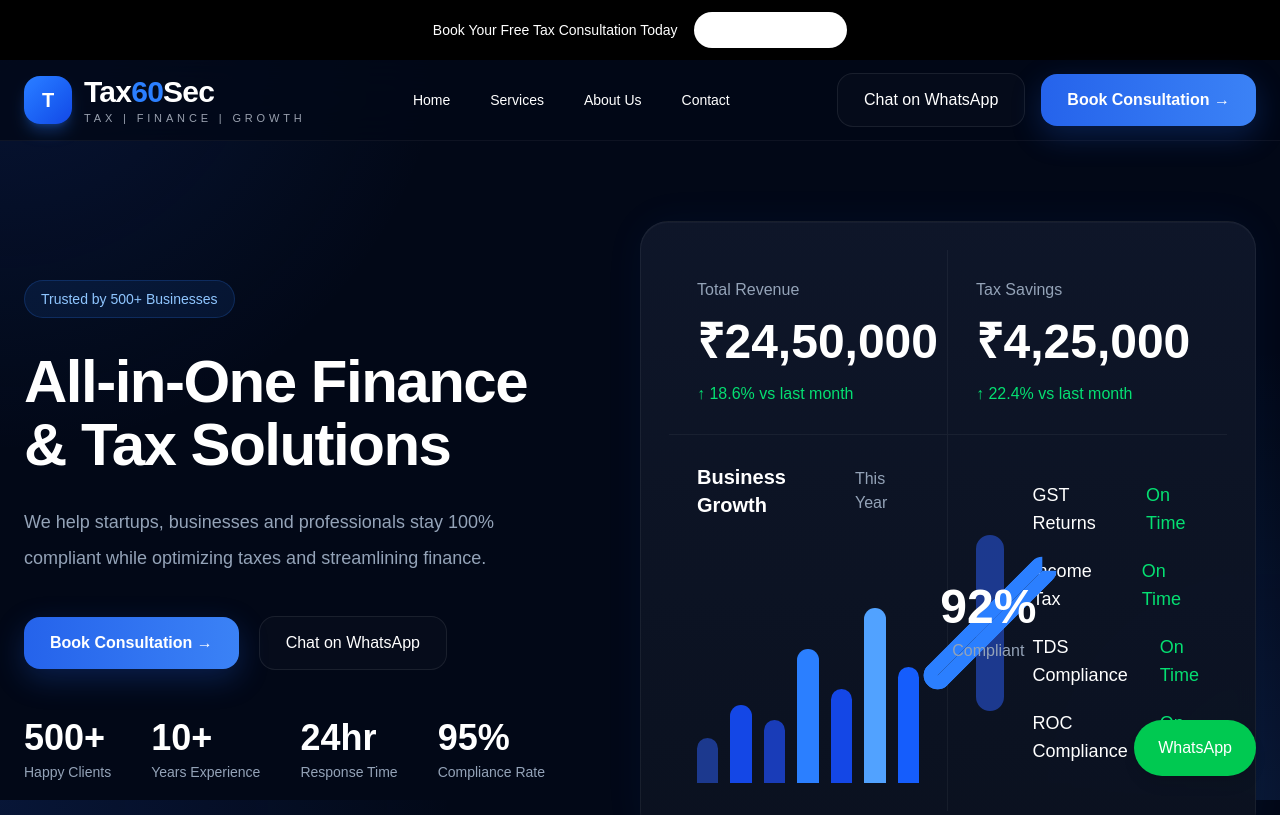
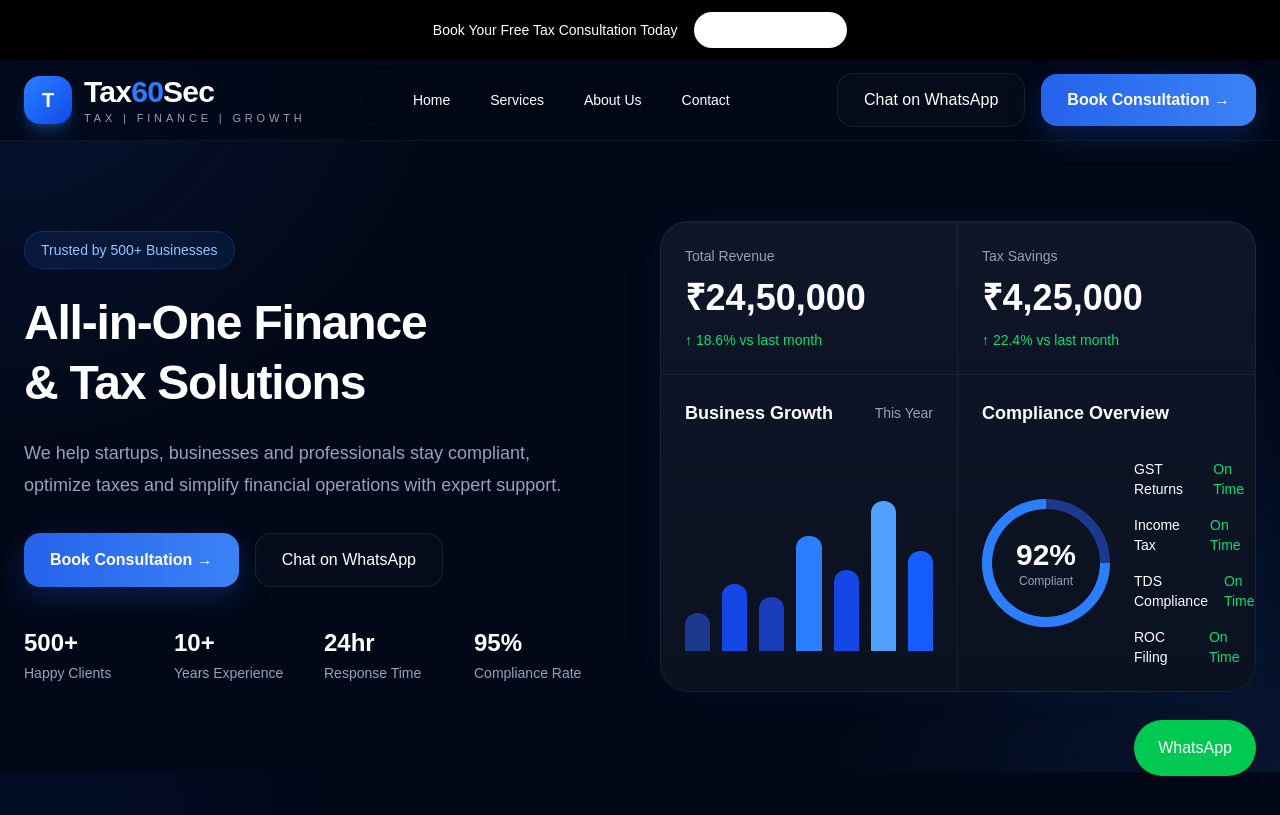
Before and after one commit to nithinreddyavula/taxin60sec, a Next.js app: page / in a window 1280 px wide. Shown: the top 815 px of the page. Built offline with nearby package versions, Linux system fonts and the light colour scheme.

Commit message:
fix alignment

```diff
--- a/sections/Hero.tsx
+++ b/sections/Hero.tsx
@@ -6,23 +6,24 @@ export default function Hero() {
 
   return (
 
-    <section className="section-space">
+    <section className="py-16 lg:py-20">
 
       <div className="container-main">
 
-        <div className="grid lg:grid-cols-[1fr_1.1fr] gap-14 items-center">
+        <div className="grid lg:grid-cols-2 gap-10 items-center">
 
-          {/* LEFT */}
-          <div>
+          {/* LEFT SIDE */}
+          <div className="max-w-xl">
 
-            <div className="inline-flex items-center gap-2 rounded-full border border-blue-500/20 bg-blue-500/10 px-4 py-2 text-sm text-blue-300">
+            {/* BADGE */}
+            <div className="inline-flex items-center rounded-full border border-blue-500/20 bg-blue-500/10 px-4 py-2 text-sm text-blue-300">
 
               Trusted by 500+ Businesses
 
             </div>
 
             {/* TITLE */}
-            <h1 className="mt-8 text-5xl lg:text-6xl font-bold leading-[1.05] tracking-tight max-w-xl">
+            <h1 className="mt-6 text-4xl lg:text-5xl font-bold leading-tight tracking-tight">
 
               All-in-One Finance
               <br />
@@ -31,16 +32,16 @@ export default function Hero() {
             </h1>
 
             {/* DESC */}
-            <p className="mt-7 text-lg text-secondary leading-9 max-w-lg">
+            <p className="mt-6 text-lg leading-8 text-secondary">
 
-              We help startups, businesses and professionals stay
-              100% compliant while optimizing taxes and
-              streamlining finance.
+              We help startups, businesses and professionals
+              stay compliant, optimize taxes and simplify
+              financial operations with expert support.
 
             </p>
 
             {/* BUTTONS */}
-            <div className="mt-10 flex flex-wrap items-center gap-5">
+            <div className="mt-8 flex flex-wrap gap-4">
 
               <Link
                 href="/contact"
@@ -64,31 +65,43 @@ export default function Hero() {
             </div>
 
             {/* STATS */}
-            <div className="mt-12 flex flex-wrap gap-10">
+            <div className="mt-10 grid grid-cols-2 lg:grid-cols-4 gap-6">
 
               <div>
-                <h3 className="text-4xl font-bold">500+</h3>
+                <h3 className="text-2xl font-bold">
+                  500+
+                </h3>
+
                 <p className="mt-1 text-sm text-secondary">
                   Happy Clients
                 </p>
               </div>
 
               <div>
-                <h3 className="text-4xl font-bold">10+</h3>
+                <h3 className="text-2xl font-bold">
+                  10+
+                </h3>
+
                 <p className="mt-1 text-sm text-secondary">
                   Years Experience
                 </p>
               </div>
 
               <div>
-                <h3 className="text-4xl font-bold">24hr</h3>
+                <h3 className="text-2xl font-bold">
+                  24hr
+                </h3>
+
                 <p className="mt-1 text-sm text-secondary">
                   Response Time
                 </p>
               </div>
 
               <div>
-                <h3 className="text-4xl font-bold">95%</h3>
+                <h3 className="text-2xl font-bold">
+                  95%
+                </h3>
+
                 <p className="mt-1 text-sm text-secondary">
                   Compliance Rate
                 </p>
@@ -98,25 +111,27 @@ export default function Hero() {
 
           </div>
 
-          {/* RIGHT */}
-          <div className="card-dark p-7">
+          {/* RIGHT SIDE */}
+          <div className="card-dark overflow-hidden">
 
             {/* TOP */}
-            <div className="grid grid-cols-2">
+            <div className="grid grid-cols-2 border-b border-white/5">
 
-              <div className="p-7 border-b border-r border-white/5">
+              <div className="p-6 border-r border-white/5">
 
-                <p className="text-secondary">
+                <p className="text-secondary text-sm">
+
                   Total Revenue
+
                 </p>
 
-                <h3 className="mt-4 text-5xl font-bold">
+                <h3 className="mt-3 text-4xl font-bold">
 
                   ₹24,50,000
 
                 </h3>
 
-                <p className="mt-4 text-green-400">
+                <p className="mt-3 text-green-400 text-sm">
 
                   ↑ 18.6% vs last month
 
@@ -124,19 +139,21 @@ export default function Hero() {
 
               </div>
 
-              <div className="p-7 border-b border-white/5">
+              <div className="p-6">
 
-                <p className="text-secondary">
+                <p className="text-secondary text-sm">
+
                   Tax Savings
+
                 </p>
 
-                <h3 className="mt-4 text-5xl font-bold">
+                <h3 className="mt-3 text-4xl font-bold">
 
                   ₹4,25,000
 
                 </h3>
 
-                <p className="mt-4 text-green-400">
+                <p className="mt-3 text-green-400 text-sm">
 
                   ↑ 22.4% vs last month
 
@@ -150,17 +167,17 @@ export default function Hero() {
             <div className="grid lg:grid-cols-2">
 
               {/* CHART */}
-              <div className="p-7 border-r border-white/5">
+              <div className="p-6 border-r border-white/5">
 
                 <div className="flex items-center justify-between">
 
-                  <h3 className="text-xl font-semibold">
+                  <h3 className="font-semibold text-lg">
 
                     Business Growth
 
                   </h3>
 
-                  <p className="text-secondary">
+                  <p className="text-sm text-secondary">
 
                     This Year
 
@@ -168,38 +185,54 @@ export default function Hero() {
 
                 </div>
 
-                <div className="mt-10 flex items-end gap-3 h-56">
+                {/* CHART */}
+                <div className="mt-8 h-48 flex items-end gap-3">
 
-                  <div className="w-full rounded-t-2xl bg-blue-900 h-[20%]" />
-                  <div className="w-full rounded-t-2xl bg-blue-700 h-[35%]" />
-                  <div className="w-full rounded-t-2xl bg-blue-800 h-[28%]" />
-                  <div className="w-full rounded-t-2xl bg-blue-500 h-[60%]" />
-                  <div className="w-full rounded-t-2xl bg-blue-700 h-[42%]" />
-                  <div className="w-full rounded-t-2xl bg-blue-400 h-[78%]" />
-                  <div className="w-full rounded-t-2xl bg-blue-600 h-[52%]" />
+                  <div className="w-full rounded-t-xl bg-blue-900 h-[20%]" />
+
+                  <div className="w-full rounded-t-xl bg-blue-700 h-[35%]" />
+
+                  <div className="w-full rounded-t-xl bg-blue-800 h-[28%]" />
+
+                  <div className="w-full rounded-t-xl bg-blue-500 h-[60%]" />
+
+                  <div className="w-full rounded-t-xl bg-blue-700 h-[42%]" />
+
+                  <div className="w-full rounded-t-xl bg-blue-400 h-[78%]" />
+
+                  <div className="w-full rounded-t-xl bg-blue-600 h-[52%]" />
 
                 </div>
 
               </div>
 
               {/* COMPLIANCE */}
-              <div className="p-7 flex items-center justify-between gap-8">
+              <div className="p-6">
 
-                <div className="relative w-44 h-44">
+                <h3 className="font-semibold text-lg">
 
-                  <div className="absolute inset-0 rounded-full border-[14px] border-blue-900" />
+                  Compliance Overview
 
-                  <div className="absolute inset-0 rounded-full border-[14px] border-blue-500 border-t-transparent rotate-45" />
+                </h3>
+
+                <div className="mt-8 flex items-center gap-6">
+
+                  {/* DONUT */}
+                  <div className="relative w-32 h-32 flex-shrink-0">
+
+                    <div className="absolute inset-0 rounded-full border-[10px] border-blue-900" />
+
+                    <div className="absolute inset-0 rounded-full border-[10px] border-blue-500 border-t-transparent rotate-45" />
 
                     <div className="absolute inset-0 flex flex-col items-center justify-center">
 
-                    <h3 className="text-5xl font-bold">
+                      <h3 className="text-3xl font-bold">
 
                         92%
 
                       </h3>
 
-                    <p className="mt-2 text-secondary">
+                      <p className="text-xs text-secondary">
 
                         Compliant
 
@@ -209,9 +242,10 @@ export default function Hero() {
 
                   </div>
 
-                <div className="space-y-5 text-lg">
+                  {/* LIST */}
+                  <div className="space-y-4 text-sm">
 
-                  <div className="flex items-center justify-between gap-8">
+                    <div className="flex items-center justify-between gap-4">
 
                       <span>GST Returns</span>
 
@@ -223,7 +257,7 @@ export default function Hero() {
 
                     </div>
 
-                  <div className="flex items-center justify-between gap-8">
+                    <div className="flex items-center justify-between gap-4">
 
                       <span>Income Tax</span>
 
@@ -235,7 +269,7 @@ export default function Hero() {
 
                     </div>
 
-                  <div className="flex items-center justify-between gap-8">
+                    <div className="flex items-center justify-between gap-4">
 
                       <span>TDS Compliance</span>
 
@@ -247,9 +281,9 @@ export default function Hero() {
 
                     </div>
 
-                  <div className="flex items-center justify-between gap-8">
+                    <div className="flex items-center justify-between gap-4">
 
-                    <span>ROC Compliance</span>
+                      <span>ROC Filing</span>
 
                       <span className="text-green-400">
 
@@ -271,6 +305,8 @@ export default function Hero() {
 
         </div>
 
+      </div>
+
     </section>
 
   );
```
Lines whose indentation alone changed are shown as unchanged.
